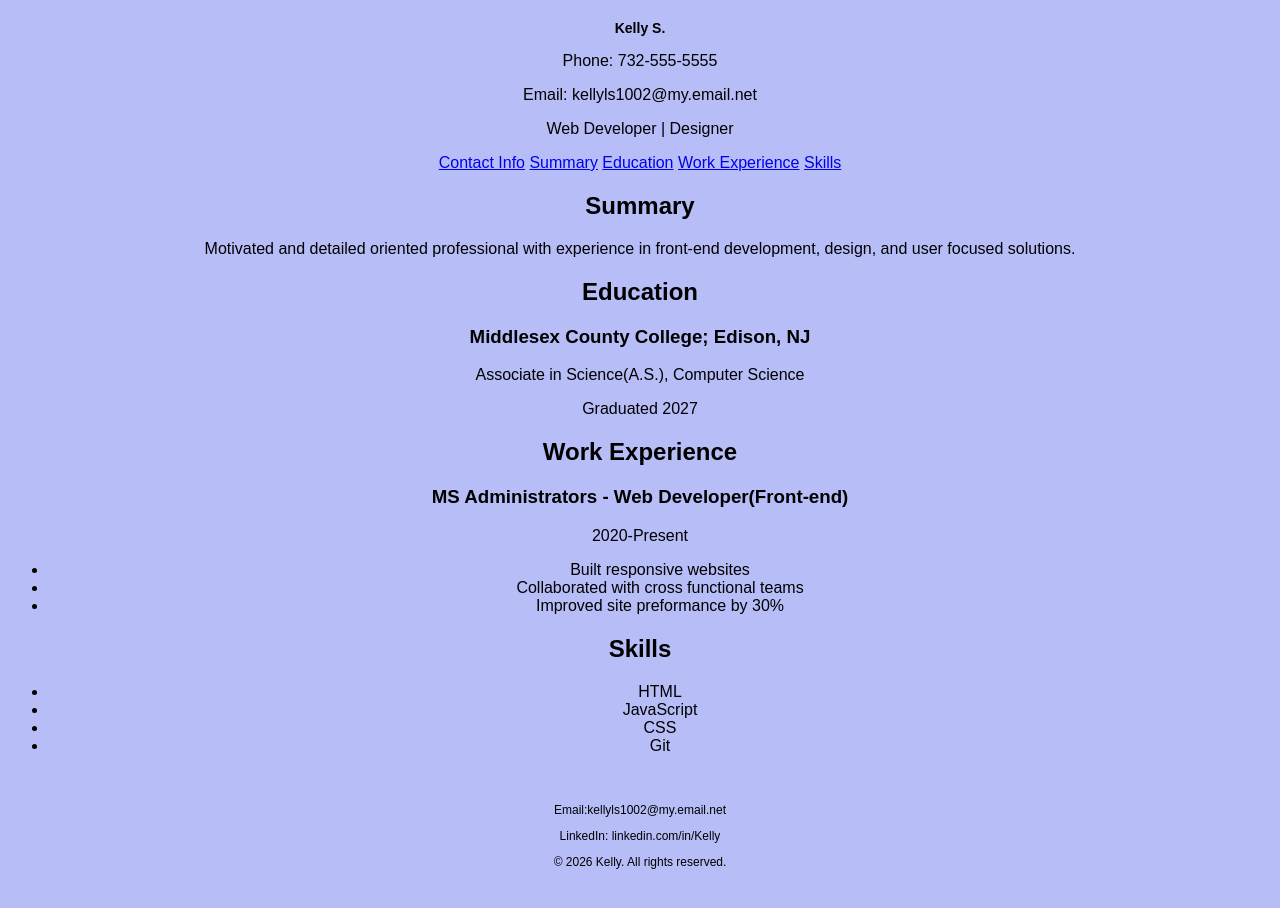
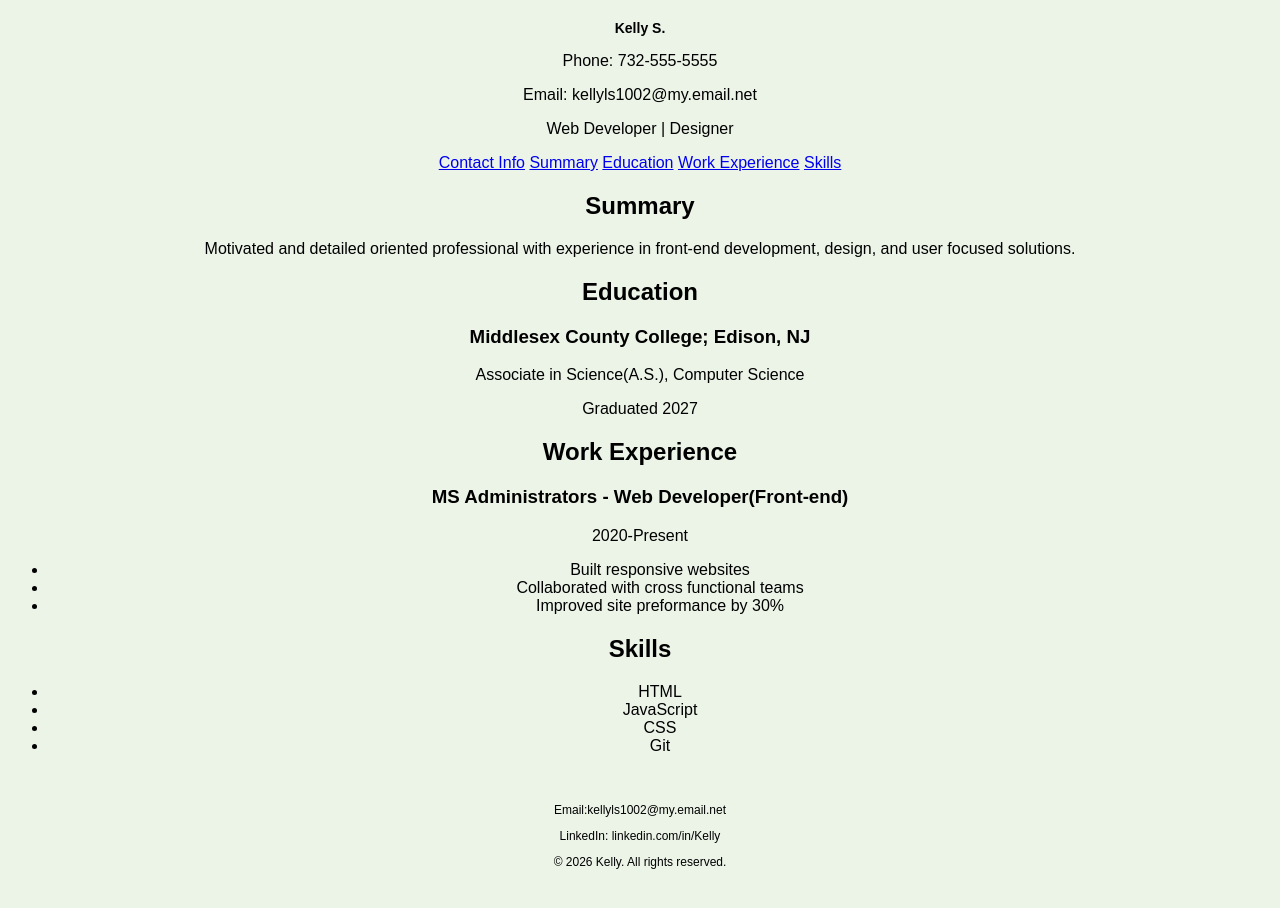
Before and after one commit to ksteg245-lab/TEST, a plain HTML site: page index.html in a window 1280 px wide. Drawn offline with Linux system fonts and the light colour scheme.

Commit message:
Change body background color in style.css
Updated background color for body from #B7BDF7 to #ECF4E8.

```diff
--- a/style.css
+++ b/style.css
@@ -1,5 +1,5 @@
 body {
-  background-color: #B7BDF7;
+  background-color: #ECF4E8;
   font-family: "Space Grotesk", sans-serif;
   text-align: center;
 }
```
